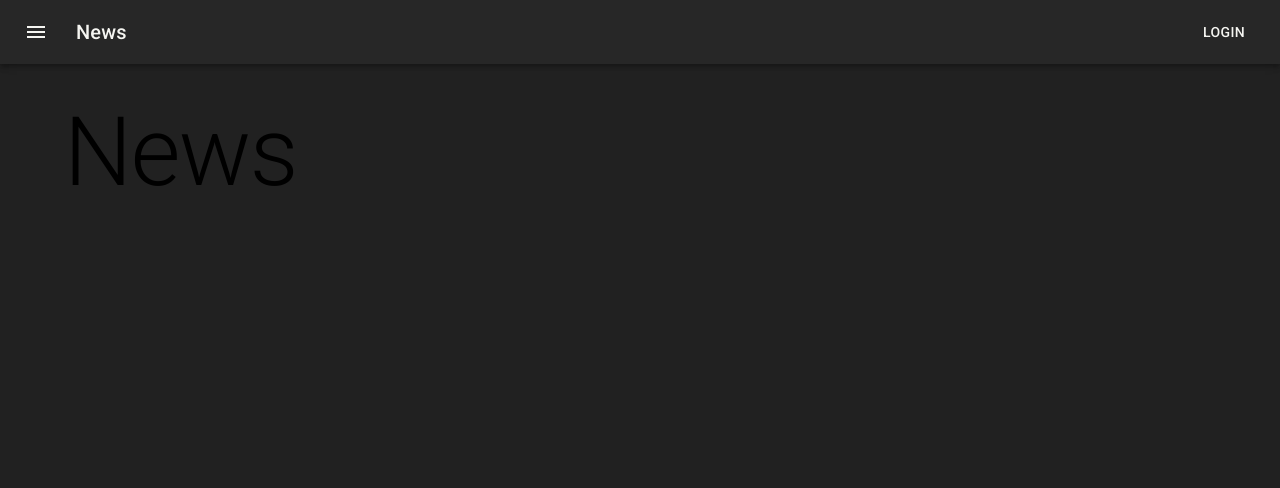
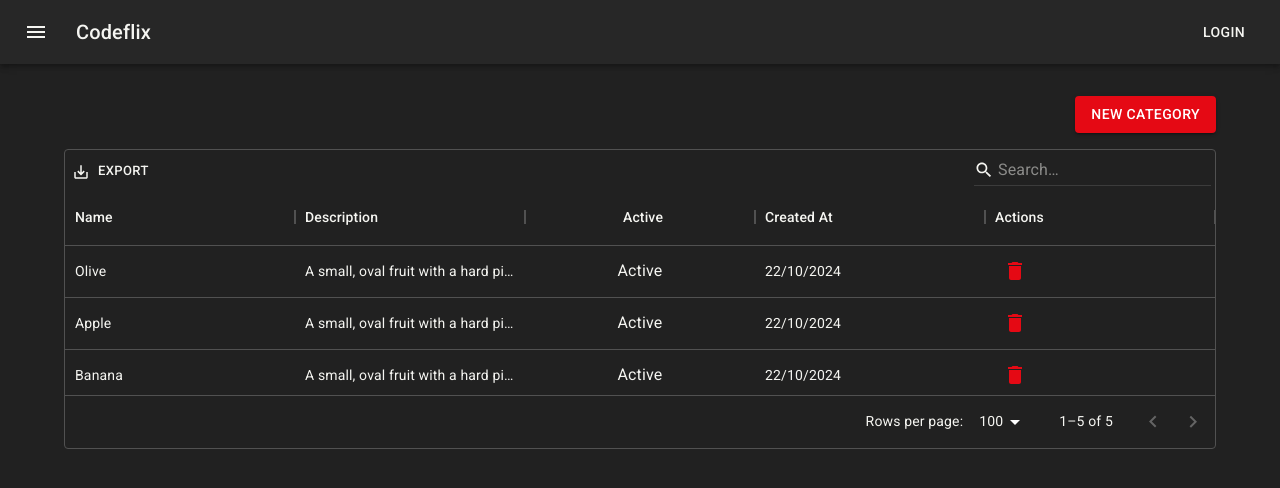
Before and after one commit to oliverngola/codeflix-admin-videos, a React (Create React App) app: page /categories in a window 1280 px wide. Shown: the top 488 px of the page. Built offline with nearby package versions, Linux system fonts and the light colour scheme.

Commit message:
feat: include Category Router to base App

```diff
--- a/src/App.tsx
+++ b/src/App.tsx
@@ -1,8 +1,11 @@
 import { Box, ThemeProvider, Typography } from '@mui/material';
-import {Header} from './components/Header';
+import { Route, Routes } from 'react-router-dom';
+import { Header } from './components/Header';
 import { Layout } from './components/Layout';
 import { appTheme } from './config/theme';
-
+import { ListCategory } from './features/categories/ListCategory';
+import { CreateCategory } from './features/categories/CreateCategory';
+import { EditCategory } from './features/categories/EditCategory';
 
 function App() {
   return (
@@ -16,9 +19,18 @@ function App() {
       >
         <Header />
         <Layout>
-          <Typography variant="h1">
-            News
-          </Typography>
+          <Routes>
+            <Route path='' element={<ListCategory />}/>
+            <Route path='/categories' element={<ListCategory />}/>
+            <Route path='/categories/create' element={<CreateCategory />}/>
+            <Route path='/categories/edit/:id' element={<EditCategory />}/>
+            <Route path='*' element={
+              <Box sx={{color: "white"}}>
+                <Typography variant="h1">404</Typography>
+                <Typography variant="h2">Page Not Found</Typography>
+              </Box>
+            }/>
+          </Routes>
         </Layout>
       </Box>
     </ThemeProvider>
--- a/src/app/store.ts
+++ b/src/app/store.ts
@@ -1,9 +1,11 @@
 import { configureStore, ThunkAction, Action } from '@reduxjs/toolkit';
 import counterReducer from '../features/counter/counterSlice';
+import categoriesReducer from '../features/categories/categorySlice';
 
 export const store = configureStore({
   reducer: {
     counter: counterReducer,
+    categories: categoriesReducer,
   },
 });
 
--- a/src/components/Header.tsx
+++ b/src/components/Header.tsx
@@ -16,7 +16,7 @@ export function Header() {
             <MenuIcon />
           </IconButton>
           <Typography variant="h6" component="div" sx={{ flexGrow: 1 }}>
-            News
+            Codeflix
           </Typography>
           <Button color="inherit">Login</Button>
         </Toolbar>
--- /dev/null
+++ b/src/features/categories/CreateCategory.tsx
@@ -0,0 +1,11 @@
+import { Box, Typography } from '@mui/material'
+
+export const CreateCategory = () => {
+  return (
+    <Box>
+      <Typography variant="h3" component="h3">
+        CreateCategory
+      </Typography>
+    </Box>
+  )
+}
--- /dev/null
+++ b/src/features/categories/EditCategory.tsx
@@ -0,0 +1,11 @@
+import { Box, Typography } from '@mui/material'
+
+export const EditCategory = () => {
+  return (
+    <Box>
+      <Typography variant="h3" component="h3">
+        EditCategory
+      </Typography>
+    </Box>
+  )
+}
--- /dev/null
+++ b/src/features/categories/ListCategory.tsx
@@ -0,0 +1,103 @@
+import { Box, Button, IconButton, Typography } from '@mui/material'
+import { DataGrid, GridRowsProp, GridColDef, GridRenderCellParams, GridToolbar } from '@mui/x-data-grid';
+import DeleteIcon from '@mui/icons-material/Delete';
+import { Link } from 'react-router-dom'
+import { useAppSelector } from '../../app/hooks'
+import { selectCategories } from './categorySlice'
+
+export const ListCategory = () => {
+  const categories = useAppSelector(selectCategories)
+
+  const rows: GridRowsProp = categories.map((category) => ({
+    id: category.id,
+    name: category.name,
+    description: category.description,
+    isActive: category.is_active,
+    createdAt: new Date(category.created_at || "").toLocaleDateString("pt-BR"),
+  }));
+
+  const columns: GridColDef[] = [
+    {
+      field: 'name',
+      headerName: 'Name',
+      flex: 1,
+    },
+    {
+      field: 'description',
+      headerName: 'Description',
+      flex: 1,
+    },
+    {
+      field: 'isActive',
+      headerName: 'Active',
+      flex: 1,
+      type: 'boolean',
+      renderCell: renderIsActiveCell
+    },
+    {
+      field: 'createdAt',
+      headerName: 'Created At',
+      flex: 1
+    },
+    {
+      field: 'id',
+      headerName: 'Actions',
+      flex: 1,
+      renderCell: renderActionsCell
+    }
+  ];
+
+  function renderIsActiveCell(row: GridRenderCellParams) {
+    return (
+      <Typography color={row.value ? "primary": "secondary"}>
+        {row.value ? "Active" : "Inactive"}
+      </Typography>
+    )
+  }
+
+  function renderActionsCell(row: GridRenderCellParams) {
+    return (
+      <IconButton
+        color="secondary"
+        onClick={() => console.log(`Clicked`)}
+        aria-label="delete"
+      >
+        <DeleteIcon />
+      </IconButton>
+    )
+  }
+
+  return (
+    <Box maxWidth="lg" sx={{ mt: 4, mb: 4 }}>
+      <Box display="flex" justifyContent="flex-end">
+        <Button
+          variant="contained"
+          color="secondary"
+          component={Link}
+          to="/categories/create"
+          style={{ marginBottom: "1rem" }}
+        >
+          New Category
+        </Button>
+      </Box>
+
+      <div style={{ height: 300, width: '100%' }}>
+        <DataGrid
+          components={{ Toolbar: GridToolbar }}
+          rowsPerPageOptions={[2, 5, 10, 20, 30, 40, 50, 100]}
+          disableColumnSelector={true}
+          disableColumnFilter={true}
+          disableDensitySelector={true}
+          rows={rows}
+          columns={columns}
+          componentsProps={{
+            toolbar: {
+              showQuickFilter: true,
+              quickFilterProps: { debounceMs: 500 },
+            },
+          }}
+        />
+      </div>
+    </Box>
+  )
+}
--- /dev/null
+++ b/src/features/categories/categorySlice.ts
@@ -0,0 +1,46 @@
+import { createSlice } from "@reduxjs/toolkit";
+import { RootState } from "../../app/store";
+
+interface Category {
+  id: string;
+  name: string;
+  description: string | null;
+  is_active: boolean;
+  deleted_at: null | string;
+  created_at: null | string;
+  updated_at: null | string;
+}
+
+const category: Category = {
+  id: "1cb2f8c-4d3e-4f5a-8b1c-9e0f1a2b3c4d",
+  name: "Olive",
+  description: "A small, oval fruit with a hard pit and a smooth, oily flesh.",
+  is_active: true,
+  deleted_at: null,
+  created_at:  new Date().toISOString(),
+  updated_at: new Date().toISOString(),
+}
+
+export const initialState = [
+   category,
+  {...category, id: "2cb2f8c-4d3e-4f5a-8b1c-9e0f1a2b3c4d", name: "Apple" },
+  {...category, id: "3cb2f8c-4d3e-4f5a-8b1c-9e0f1a2b3c4d", name: "Banana" },
+  {...category, id: "4cb2f8c-4d3e-4f5a-8b1c-9e0f1a2b3c4d", name: "Cherry" },
+  {...category, id: "5cb2f8c-4d3e-4f5a-8b1c-9e0f1a2b3c4d", name: "Date" },
+]
+
+const categoriesSlice = createSlice({
+  name: 'categories',
+  initialState,
+  reducers: {
+    createCategory(state, action) {},
+    updadeCategory(state, action) {},
+    deleteCategory(state, action) {}
+  }
+})
+
+
+// Selectors
+export const selectCategories = (state: RootState) => state.categories;
+
+export default categoriesSlice.reducer;
```
